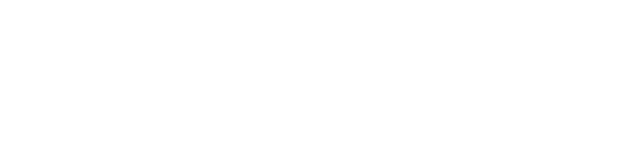
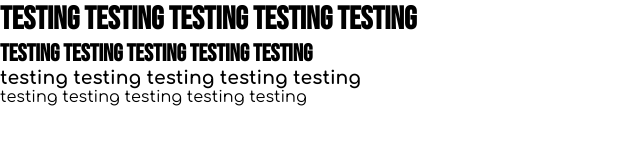
Before and after one commit to IInaudible/Game-Website, a plain HTML site: page michael.html in a window 1280 px wide. Shown: the whole page, without its empty margins (0-640 px from the left). Drawn offline with Linux system fonts and the light colour scheme.

Commit message:
added new fonts

```diff
--- a/css/global.css
+++ b/css/global.css
@@ -1,3 +1,4 @@
+@import url('https://fonts.googleapis.com/css2?family=Bebas+Neue&family=Comfortaa:wght@300;400;500;600;700&display=swap');
 
 
 
@@ -11,6 +12,7 @@
 html, body {
     width: 100%;
     height: 100%;
+    font-family: 'Comfortaa', sans-serif;
 }
 body {
     display: grid;
@@ -39,10 +41,10 @@ img {
 /* TEXT ELEMENTS *******************************/
 
 h1 {
-
+    font-family: 'Bebas Neue', sans-serif;
 }
 h2 {
-
+    font-family: 'Bebas Neue', sans-serif;
 }
 h3 {}
 h4 {}
--- a/michael.html
+++ b/michael.html
@@ -5,8 +5,15 @@
     <meta http-equiv="X-UA-Compatible" content="IE=edge">
     <meta name="viewport" content="width=device-width, initial-scale=1.0">
     <title>Document</title>
+    <link rel="stylesheet" href="css/global.css">
 </head>
 <body>
-
+    <div></div>
+    <div>
+        <h1>testing testing testing testing testing </h1>
+        <h2>testing testing testing testing testing </h2>
+        <h3>testing testing testing testing testing </h3>
+        <p>testing testing testing testing testing </p></div>
+    <div></div>
 </body>
 </html>
```
